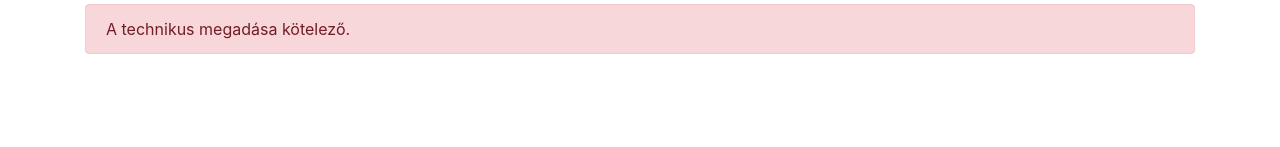
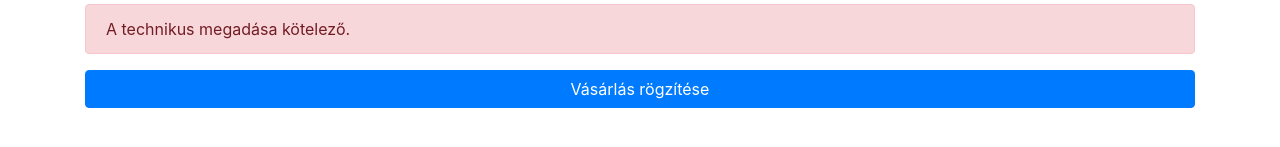
Before and after one commit to jbence1994/warehouse-ui, a React (Create React App) app: page /vasarlas in a window 1280 px wide. Shown: the part 155-302 px from the top of the page. Built offline with nearby package versions, Linux system fonts and the light colour scheme; no server answers.

Commit message:
Add submit button to form

```diff
--- a/src/components/createOrderForm.jsx
+++ b/src/components/createOrderForm.jsx
@@ -1,6 +1,7 @@
 import React, { useState } from "react";
 
 import TechniciansDropdown from "./techniciansDropdown";
+import Submit from "./common/submit";
 
 const CreateOrderForm = () => {
   const [order, setOrder] = useState({
@@ -23,6 +24,7 @@ const CreateOrderForm = () => {
   return (
     <form onSubmit={handleSubmit} noValidate>
       <TechniciansDropdown onChange={handleNumberChange} />
+      <Submit text="Vásárlás rögzítése" />
     </form>
   );
 };
```
